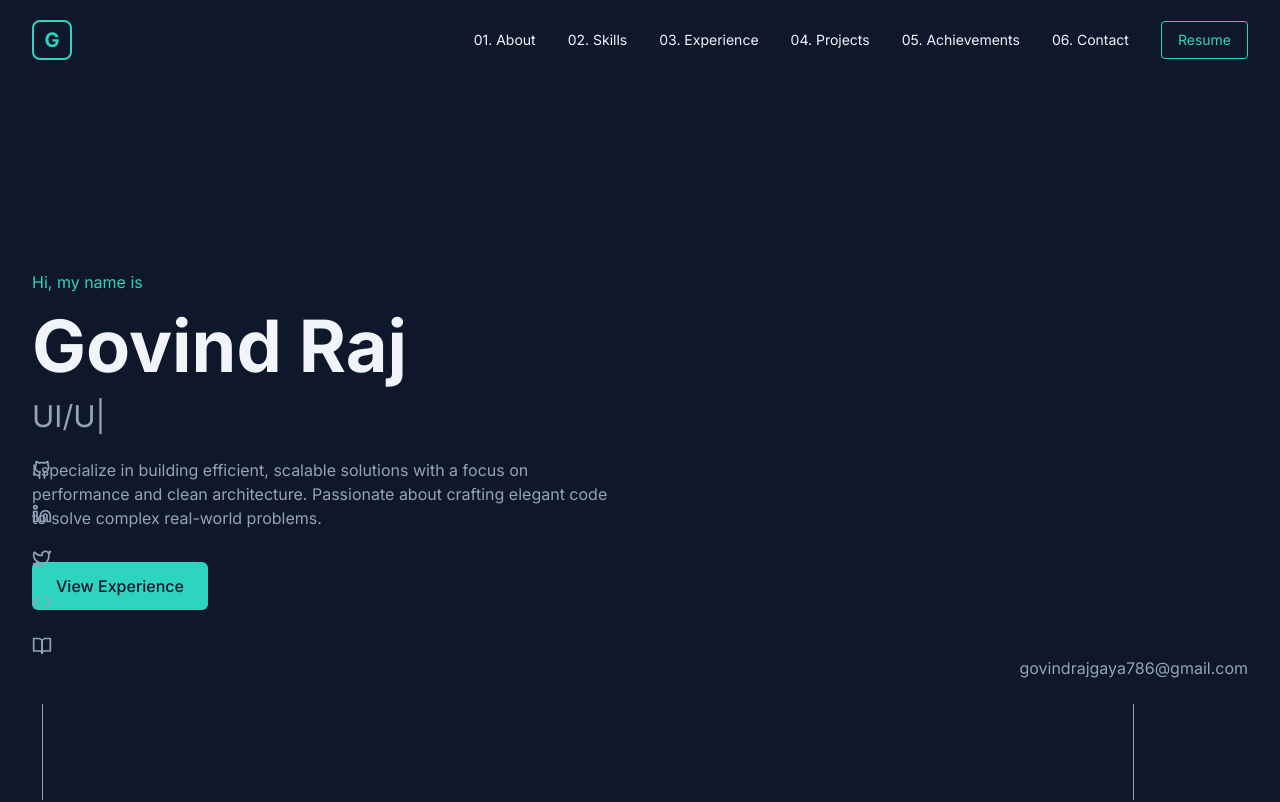
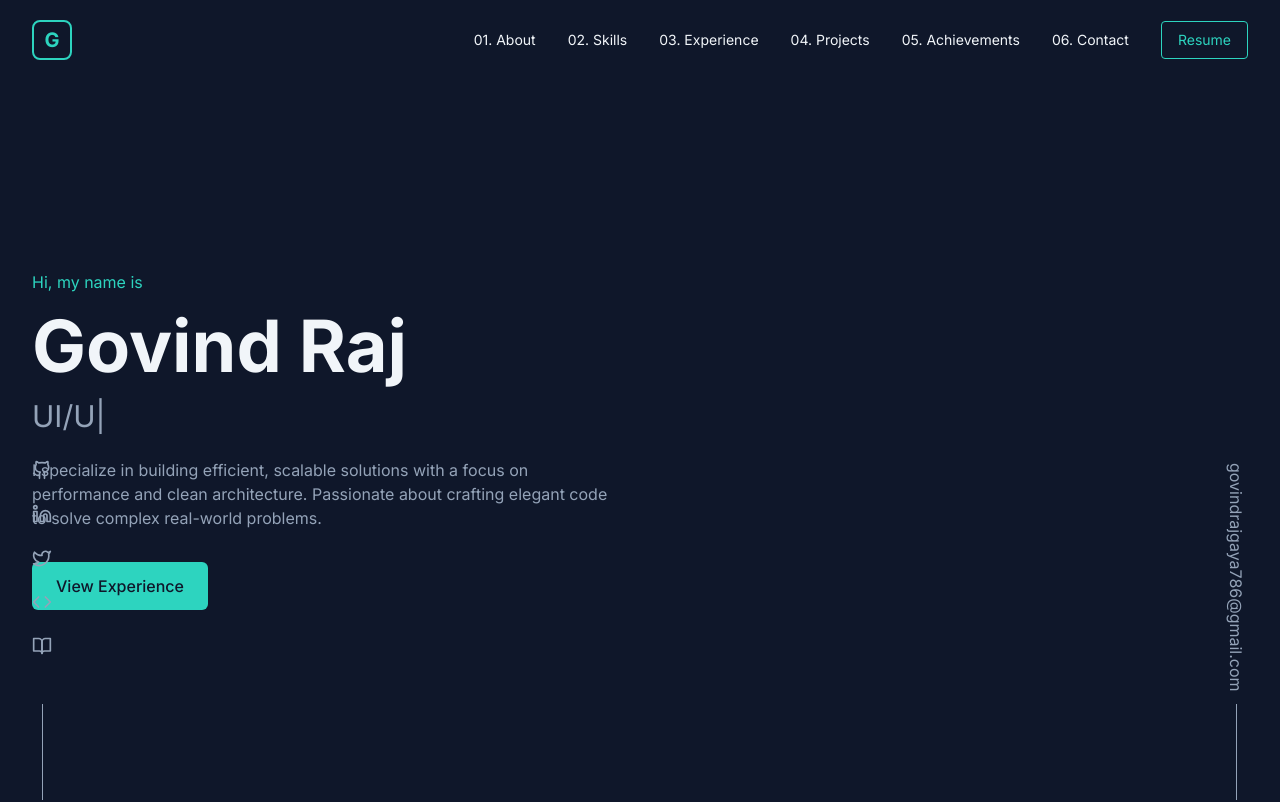
Before and after one commit to Govindds1/Portfolio-V2, a Next.js app: page / in a window 1280 px wide. Shown: the top 802 px of the page. Built offline with nearby package versions, Linux system fonts and the light colour scheme.

Commit message:
maintsxup

```diff
--- a/components/email-sidebar.tsx
+++ b/components/email-sidebar.tsx
@@ -13,12 +13,13 @@ export default function EmailSidebar() {
     >
       <Link
         href="mailto:govindrajgaya786@gmail.com"
-        className="text-slate-400 hover:text-teal-400 transition-colors vertical-text"
+        style={{ writingMode: "vertical-rl", textOrientation: "mixed" }}
+        className="text-slate-400 hover:text-teal-400 transition-colors mb-3"
         aria-label="Email"
       >
         govindrajgaya786@gmail.com
       </Link>
-      <div className="w-px h-24 bg-slate-400 mt-6"></div>
+      <div className="w-px h-24 bg-slate-400"></div>
     </motion.div>
   )
 }
```
